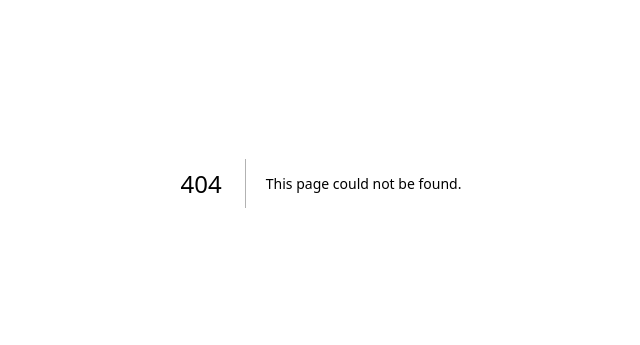
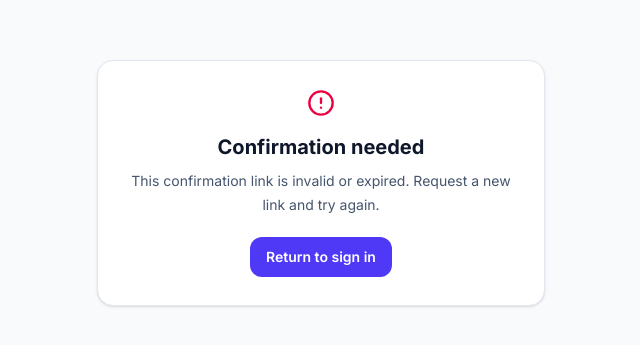
Before and after one commit to rkaif8314-a11y/Koinelio-Campus-Community-Platform, a Next.js app: page /auth/callback in a window 1280 px wide. Before the commit this address had no page. Shown: the part 217-562 px from the top of the page, without its empty margins (319-959 px from the left). Built offline with nearby package versions, Linux system fonts and the light colour scheme; no server answers.

Commit message:
feat(auth): add Supabase email confirmation callback

```diff
--- /dev/null
+++ b/app/auth/callback/page.tsx
@@ -0,0 +1,59 @@
+'use client';
+
+import { useEffect, useState } from 'react';
+import { useRouter, useSearchParams } from 'next/navigation';
+import { AlertCircle, CheckCircle2, LoaderCircle } from 'lucide-react';
+import { supabase } from '@/lib/supabase';
+
+export default function AuthCallbackPage() {
+  const router = useRouter();
+  const searchParams = useSearchParams();
+  const [error, setError] = useState('');
+  const [loading, setLoading] = useState(true);
+
+  useEffect(() => {
+    let active = true;
+    async function completeSignIn() {
+      try {
+        const code = searchParams.get('code');
+        if (code) {
+          const { error: exchangeError } = await supabase.auth.exchangeCodeForSession(code);
+          if (exchangeError) throw exchangeError;
+        }
+
+        const { data, error: sessionError } = await supabase.auth.getUser();
+        if (sessionError || !data.user) {
+          throw new Error('This confirmation link is invalid or expired. Request a new link and try again.');
+        }
+        if (!data.user.email_confirmed_at) {
+          throw new Error('The institute email has not been confirmed yet. Open the latest confirmation message from your inbox.');
+        }
+        if (!/^[^@\\s]+@iitbhilai\\.ac\\.in$/i.test(data.user.email ?? '')) {
+          await supabase.auth.signOut();
+          throw new Error('Only confirmed @iitbhilai.ac.in accounts can sign in to this campus pilot.');
+        }
+        if (active) {
+          router.replace('/dashboard/profile?welcome=1');
+          router.refresh();
+        }
+      } catch (callbackError) {
+        if (active) setError(callbackError instanceof Error ? callbackError.message : 'Unable to complete email confirmation.');
+      } finally {
+        if (active) setLoading(false);
+      }
+    }
+    void completeSignIn();
+    return () => { active = false; };
+  }, [router, searchParams]);
+
+  return (
+    <main className="flex min-h-screen items-center justify-center bg-slate-50 px-4">
+      <div className="w-full max-w-md rounded-2xl border border-slate-200 bg-white p-7 text-center shadow-sm">
+        {loading ? <LoaderCircle size={28} className="mx-auto animate-spin text-indigo-600" /> : error ? <AlertCircle size={28} className="mx-auto text-rose-600" /> : <CheckCircle2 size={28} className="mx-auto text-emerald-600" />}
+        <h1 className="mt-4 text-xl font-bold text-slate-900">{loading ? 'Confirming your email…' : error ? 'Confirmation needed' : 'Email confirmed'}</h1>
+        <p role="status" className="mt-2 text-sm leading-6 text-slate-600">{loading ? 'We are securely completing your Koinelio sign-in.' : error || 'Your account is ready.'}</p>
+        {!loading && error && <a href="/auth/signin" className="mt-5 inline-flex rounded-xl bg-indigo-600 px-4 py-2.5 text-sm font-semibold text-white">Return to sign in</a>}
+      </div>
+    </main>
+  );
+}
```
